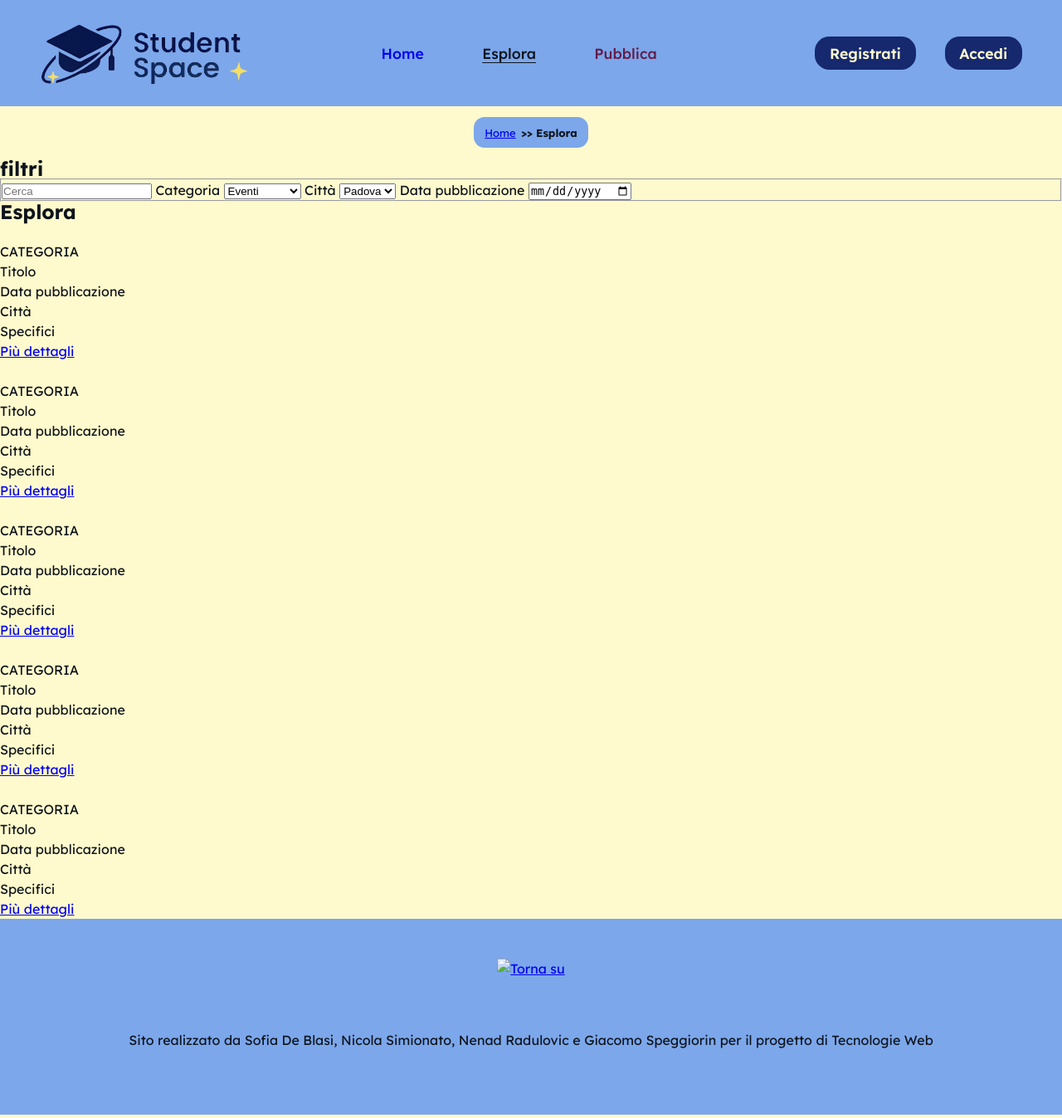
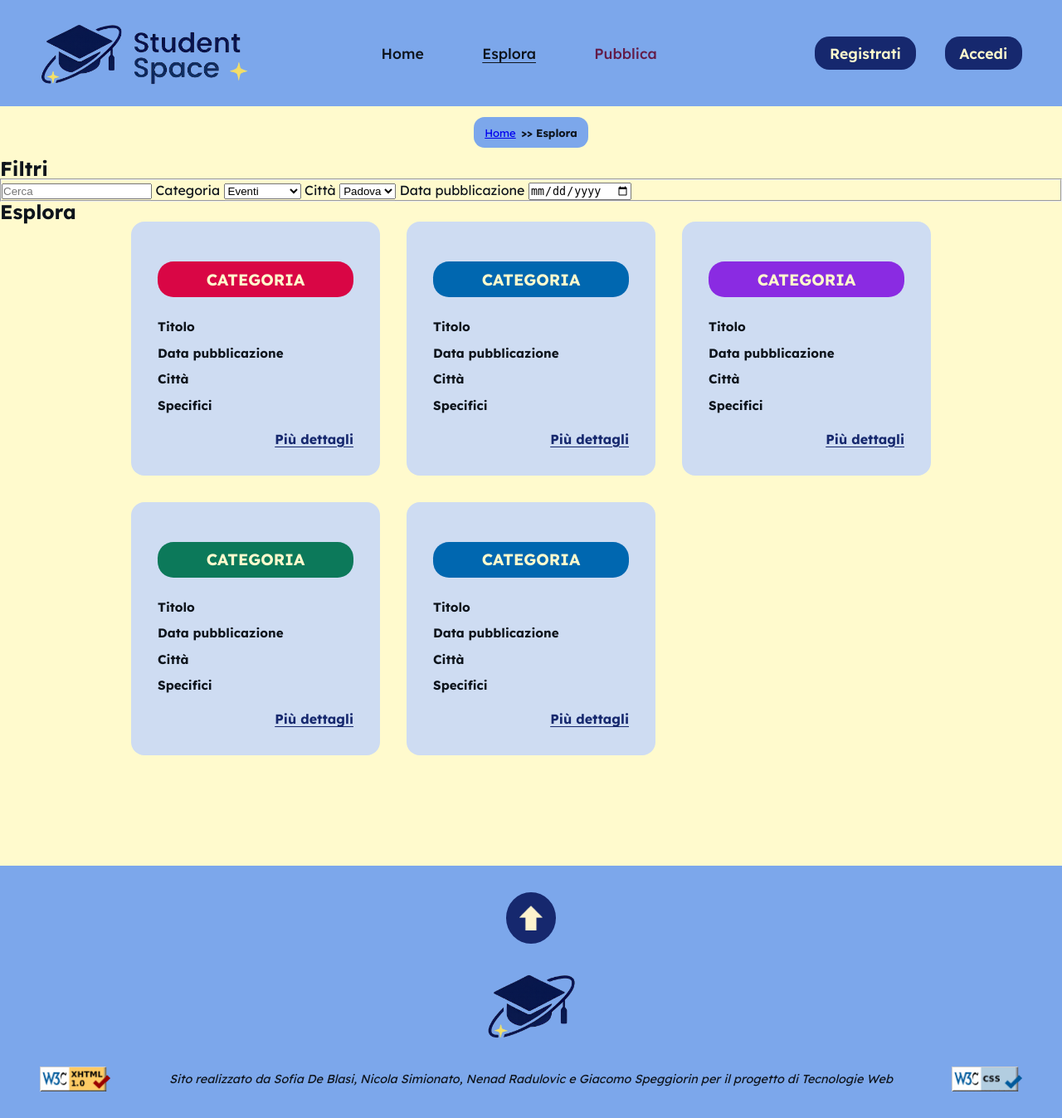
Before and after one commit to nenadkk/StudentSpace, a PHP site: page /esplora.html in a window 1280 px wide. Shown: the whole page at 83% size. Run offline with PHP 8.4, Linux system fonts and the light colour scheme.

Commit message:
Modularizzate categorie CSS

```diff
--- a/css/style.css
+++ b/css/style.css
@@ -102,6 +102,13 @@ header {
 
 #menu a {
     text-decoration: none;
+    color: var(--txtcolor);
+    font-weight: 500;
+    transition: background-color 0.3s ease, color 0.3s ease;
+}
+
+#menu a:visited {
+    color: var(--borgogna);
 }
 
 #currentLink {
@@ -109,7 +116,6 @@ header {
     text-underline-offset: 0.2em;
     font-weight: bold;
 }
-
 
 #menu .btn {
     background-color: var(--bluNotte);
@@ -120,15 +126,14 @@ header {
     transition: background-color 0.3s ease, color 0.3s ease;
 }
 
-#menu a:hover, #menu a:focus {
-    color: var(--crema);
+#menu a:not(.btn):hover, #menu a:not(.btn):focus {
     border-radius: 1em;
     outline: 2px solid var(--bluNotte);
-    outline-offset: 2px;
+    outline-offset: 6px;
 }
 
-#menu a:visited {
-    color: var(--borgogna);
+#menu .btn:visited {
+    color: var(--ocra);
 }
 
 #menu .btn:hover, #menu .btn:focus {
@@ -137,12 +142,6 @@ header {
     outline: 2px solid var(--bluNotte);
     outline-offset: 1px;
 }
-
-#menu .btn:visited {
-    color: var(--ocra);
-}
-
-
 
 /*
 ====================================================
@@ -333,22 +332,6 @@ header {
     transition: color 0.3s ease;
 }
 
-.categoria:nth-child(1) h3{
-    background-color: var(--eventiColor);
-}
-
-.categoria:nth-child(2) h3{
-    background-color: var(--esperimentiColor);
-}
-
-.categoria:nth-child(3) h3{
-    background-color: var(--affittiColor);
-}
-
-.categoria:nth-child(4) h3{
-    background-color: var(--ripetizioniColor);
-}
-
 .categoria:hover {
     transform: scale(1.02);
 }
@@ -386,7 +369,14 @@ header {
   margin-bottom: 1em;
 }
 
-#ultimiInseriti ul {
+
+/*
+====================================================
+    CARD ULTIMI INSERITI + LISTA CARTE
+====================================================
+*/
+
+#ultimiInseriti ul, #listaCarte {
   display: grid;
   grid-template-columns: repeat(auto-fit, minmax(300px, 1fr));
   gap: 2em;
@@ -396,7 +386,7 @@ header {
   max-width: 1200px;
 }
 
-.ultimoInserito {
+.ultimoInserito, .carta {
   background-color: var(--cartaZucchero);
   border-radius: 1em;
   padding: 2em;
@@ -407,11 +397,11 @@ header {
   transition: transform 0.3s ease;
 }
 
-.ultimoInserito:hover {
+.ultimoInserito:hover, .carta:hover {
   transform: scale(1.02);
 }
 
-.ultimoInserito h3 {
+.ultimoInserito h3 , .carta h3 {
   font-size: 1.2em;
   font-weight: bold;
   color: var(--crema);
@@ -420,34 +410,22 @@ header {
   text-align: center;
 }
 
-.ultimoInserito:nth-child(1) h3 {
-  background-color: var(--affittiColor);
-}
-
-.ultimoInserito:nth-child(2) h3 {
-  background-color: var(--esperimentiColor);
-}
-
-.ultimoInserito:nth-child(3) h3 {
-  background-color: var(--ripetizioniColor);
-}
-
-.ultimoInserito dl {
+.ultimoInserito dl, .carta dl {
   margin: 0;
 }
 
-.ultimoInserito dt {
+.ultimoInserito dt, .carta dt {
   font-weight: bold;
   font-size: 0.95em;
   margin-top: 0.5em;
 }
 
-.ultimoInserito dd {
+.ultimoInserito dd, .carta dd {
   margin: 0;
   font-size: 1em;
 }
 
-.ultimoInserito a {
+.ultimoInserito a, .carta a {
   align-self: flex-end;
   font-weight: bold;
   color: var(--bluNotte);
@@ -456,10 +434,32 @@ header {
   transition: color 0.3s ease;
 }
 
-.ultimoInserito a:hover, .ultimoInserito a:focus, .ultimoInserito a:visited{
+.ultimoInserito a:hover, .ultimoInserito a:focus, .ultimoInserito a:visited, .carta a:hover, .carta a:focus, .carta a:visited {
   color: var(--borgogna);
 }
 
+
+
+/*
+===========================================================================
+    SEZIONE ETICHETTE CATEGORIA (IN SEZIONE CAT, CARD ULTIMI, CARD LISTA)
+===========================================================================
+*/
+.catEventi {
+  background-color: var(--eventiColor);
+}
+
+.catAffitti {
+  background-color: var(--affittiColor);
+}
+
+.catEsperimenti {
+  background-color: var(--esperimentiColor);
+}
+
+.catRipetizioni {
+  background-color: var(--ripetizioniColor);
+}
 
 /*
 ====================================================
--- a/esplora.html
+++ b/esplora.html
@@ -43,7 +43,7 @@
     </nav>
 
     <aside id="filtri">
-        <h2>filtri</h2>
+        <h2>Filtri</h2>
         <form action="esplora.html" method="get">
             <fieldset>
                 <input type="text" name="titolo" maxlength=20 placeholder="Cerca">
@@ -73,7 +73,7 @@
         <ul id="listaCarte">
             <li class="carta">
                 <img src="" alt="">
-                <p>CATEGORIA</p>
+                <h3 class="catAffitti">CATEGORIA</h3>
                 <dl>
                     <dt>Titolo</dt>
                     <dd></dd>
@@ -88,7 +88,7 @@
             </li>
             <li class="carta">
                 <img src="" alt="">
-                <p>CATEGORIA</p>
+                <h3 class="catEventi">CATEGORIA</h3>
                 <dl>
                     <dt>Titolo</dt>
                     <dd></dd>
@@ -103,7 +103,7 @@
             </li>
             <li class="carta">
                 <img src="" alt="">
-                <p>CATEGORIA</p>
+                <h3 class="catEsperimenti">CATEGORIA</h3>
                 <dl>
                     <dt>Titolo</dt>
                     <dd></dd>
@@ -118,7 +118,7 @@
             </li>
             <li class="carta">
                 <img src="" alt="">
-                <p>CATEGORIA</p>
+                <h3 class="catRipetizioni">CATEGORIA</h3>
                 <dl>
                     <dt>Titolo</dt>
                     <dd></dd>
@@ -133,7 +133,7 @@
             </li>
             <li class="carta">
                 <img src="" alt="">
-                <p>CATEGORIA</p>
+                <h3 class="catEventi">CATEGORIA</h3>
                 <dl>
                     <dt>Titolo</dt>
                     <dd></dd>
@@ -149,11 +149,18 @@
         </ul>
     </main>
     <footer>
-        <img src="" alt="">
-        <a href="#contenuto"><img src="" alt="Torna su"></a>
-        <img class="imgValidCode" src="" alt="">
-        <p>Sito realizzato da Sofia De Blasi, Nicola Simionato, Nenad Radulovic e Giacomo Speggiorin per il progetto di Tecnologie Web</p>
-        <img class="imgValidCode" src="" alt="">
+        <div id="footer-top">
+            <a href="#contenuto" class="freccia-su" aria-label="Torna all'inizio del contenuto">
+                <img src="../StudentSpace/assets/freccia.png" alt="">
+            </a>
+            <img src="../StudentSpace/assets/logo_no_scritta.png" alt="" class="logo-footer">
+        </div>
+
+        <div id="footer-bottom">
+            <img class="imgValidCode" src="../StudentSpace/assets/valid-xhtml10.png" alt="Badge di validazione HTML W3C">
+            <p>Sito realizzato da Sofia De Blasi, Nicola Simionato, Nenad Radulovic e Giacomo Speggiorin per il progetto di Tecnologie Web</p>
+            <img class="imgValidCode" src="../StudentSpace/assets/vcss-blue.gif" alt="Badge di validazione CSS W3C">
+        </div>
     </footer>
 </body>
 </html>
```
Also changed, not shown: index.html (+7 -7 lines).
